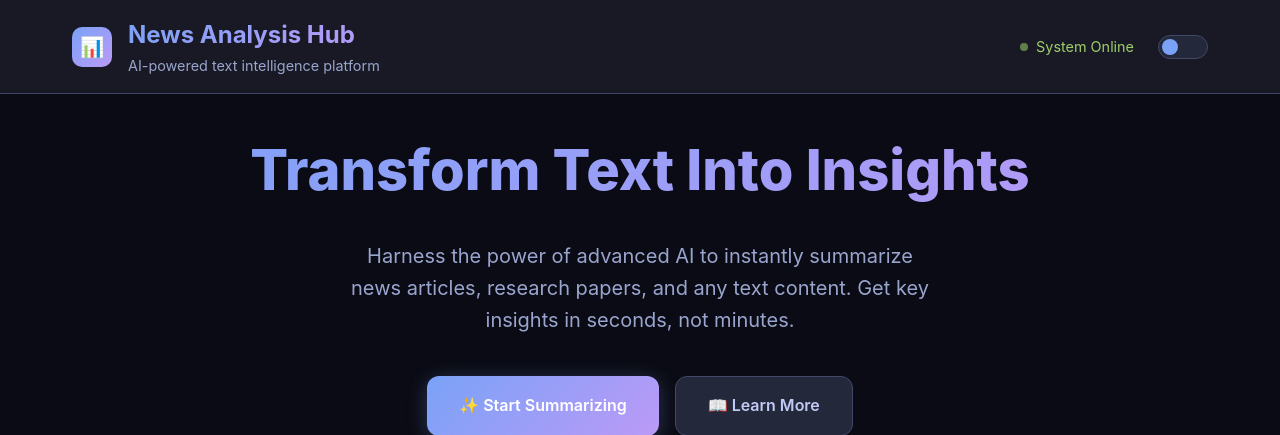
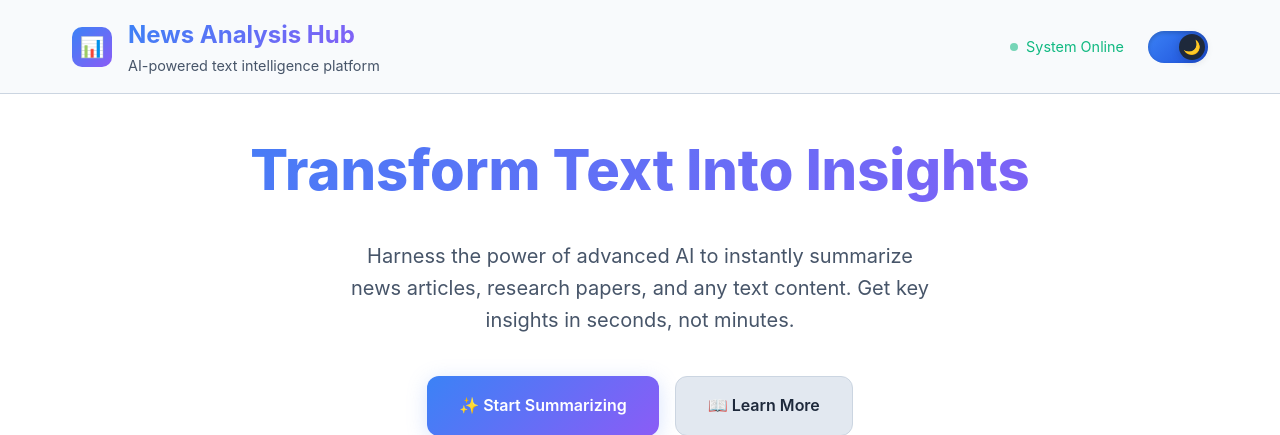
Before and after one commit to vedantkk14/News-Analyzer, a Flask app: page / in a window 1280 px wide. Shown: the top 435 px of the page. Run offline with Flask 3, Linux system fonts and the light colour scheme.

Commit message:
Some changes

```diff
--- a/static/home_script.js
+++ b/static/home_script.js
@@ -2,12 +2,10 @@
 const themeToggle = document.getElementById("themeToggle");
 const body = document.body;
 
-// Check for saved theme preference or default to 'dark'
-const currentTheme = localStorage.getItem("theme") || "dark";
-if (currentTheme === "light") {
-  body.setAttribute("data-theme", "light");
-  themeToggle.checked = true;
-}
+// Always default to 'light' theme on page load
+body.setAttribute("data-theme", "light");
+themeToggle.checked = true;
+localStorage.setItem("theme", "light");
 
 themeToggle.addEventListener("change", function () {
   if (this.checked) {
--- a/static/home_style.css
+++ b/static/home_style.css
@@ -131,8 +131,8 @@ body {
 .theme-toggle {
   position: relative;
   display: inline-block;
-  width: 50px;
-  height: 24px;
+  width: 60px;
+  height: 32px;
 }
 
 .theme-toggle input {
@@ -148,26 +148,39 @@ body {
   left: 0;
   right: 0;
   bottom: 0;
-  background: var(--accent-bg);
-  transition: 0.4s;
-  border-radius: 24px;
-  border: 1px solid var(--border-color);
+  background: linear-gradient(135deg, #fbbf24, #f59e0b);
+  transition: all 0.4s cubic-bezier(0.4, 0, 0.2, 1);
+  border-radius: 32px;
+  box-shadow: inset 0 2px 4px rgba(0, 0, 0, 0.1);
 }
 
 .slider:before {
   position: absolute;
-  content: "";
-  height: 16px;
-  width: 16px;
+  content: "☀️";
+  height: 26px;
+  width: 26px;
   left: 3px;
   bottom: 3px;
-  background: var(--accent-color);
-  transition: 0.4s;
+  background: white;
+  transition: all 0.4s cubic-bezier(0.4, 0, 0.2, 1);
   border-radius: 50%;
+  display: flex;
+  align-items: center;
+  justify-content: center;
+  font-size: 14px;
+  box-shadow: 0 2px 8px rgba(0, 0, 0, 0.15);
+}
+
+input:checked + .slider {
+  background: linear-gradient(135deg, #3b82f6, #1d4ed8);
+  box-shadow: inset 0 2px 4px rgba(0, 0, 0, 0.2);
 }
 
 input:checked + .slider:before {
-  transform: translateX(26px);
+  content: "🌙";
+  transform: translateX(28px);
+  background: #1e293b;
+  color: #fbbf24;
 }
 
 .hero {
--- a/templates/home.html
+++ b/templates/home.html
@@ -1,8 +1,8 @@
 <!DOCTYPE html>
 <html lang="en">
   <head>
-    <meta charset="UTF-8">
-    <meta name="viewport" content="width=device-width, initial-scale=1.0">
+    <meta charset="UTF-8" />
+    <meta name="viewport" content="width=device-width, initial-scale=1.0" />
     <title>News Analysis Hub</title>
     <link
       rel="stylesheet"
@@ -25,7 +25,7 @@
             <span>System Online</span>
           </div>
           <label class="theme-toggle">
-                    <input type="checkbox" id="themeToggle">
+            <input type="checkbox" id="themeToggle" />
             <span class="slider"></span>
           </label>
         </div>
@@ -37,17 +37,16 @@
       <div class="hero-content">
         <h1>Transform Text Into Insights</h1>
         <p>
-                Harness the power of advanced AI to instantly summarize news articles, research papers,
-                and any text content. Get key insights in seconds, not minutes.
+          Harness the power of advanced AI to instantly summarize news articles,
+          research papers, and any text content. Get key insights in seconds,
+          not minutes.
         </p>
 
         <div class="cta-buttons">
           <a href="/summarizer" class="cta-btn cta-primary">
             ✨ Start Summarizing
           </a>
-                <a href="#features" class="cta-btn cta-secondary">
-                    📖 Learn More
-                </a>
+          <a href="#features" class="cta-btn cta-secondary"> 📖 Learn More </a>
         </div>
 
         <div class="stats-section">
@@ -116,14 +115,14 @@
           <div class="feature-icon purple">🎯</div>
           <h3>Smart Key Extraction</h3>
           <p>
-                    Automatically identifies and highlights the most important information,
-                    saving you time while ensuring you never miss critical details.
+            Automatically identifies and highlights the most important
+            information, saving you time while ensuring you never miss critical
+            details.
           </p>
         </div>
       </div>
     </section>
 
     <script src="{{ url_for('static', filename='home_script.js') }}"></script>
-
   </body>
 </html>
```
Also changed, not shown: templates/test.html (added, +86 -0 lines), test.py (added, +31 -0 lines). Lines whose indentation alone changed are shown as unchanged.
